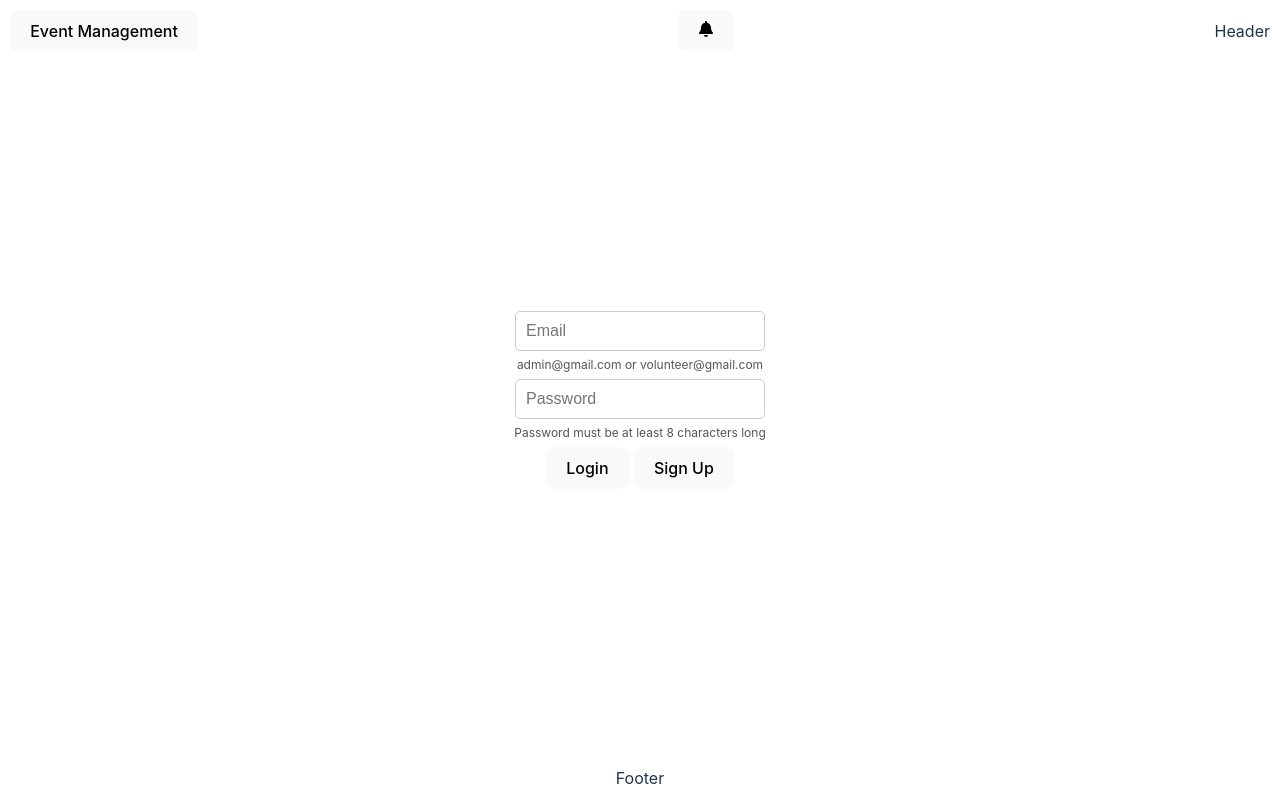
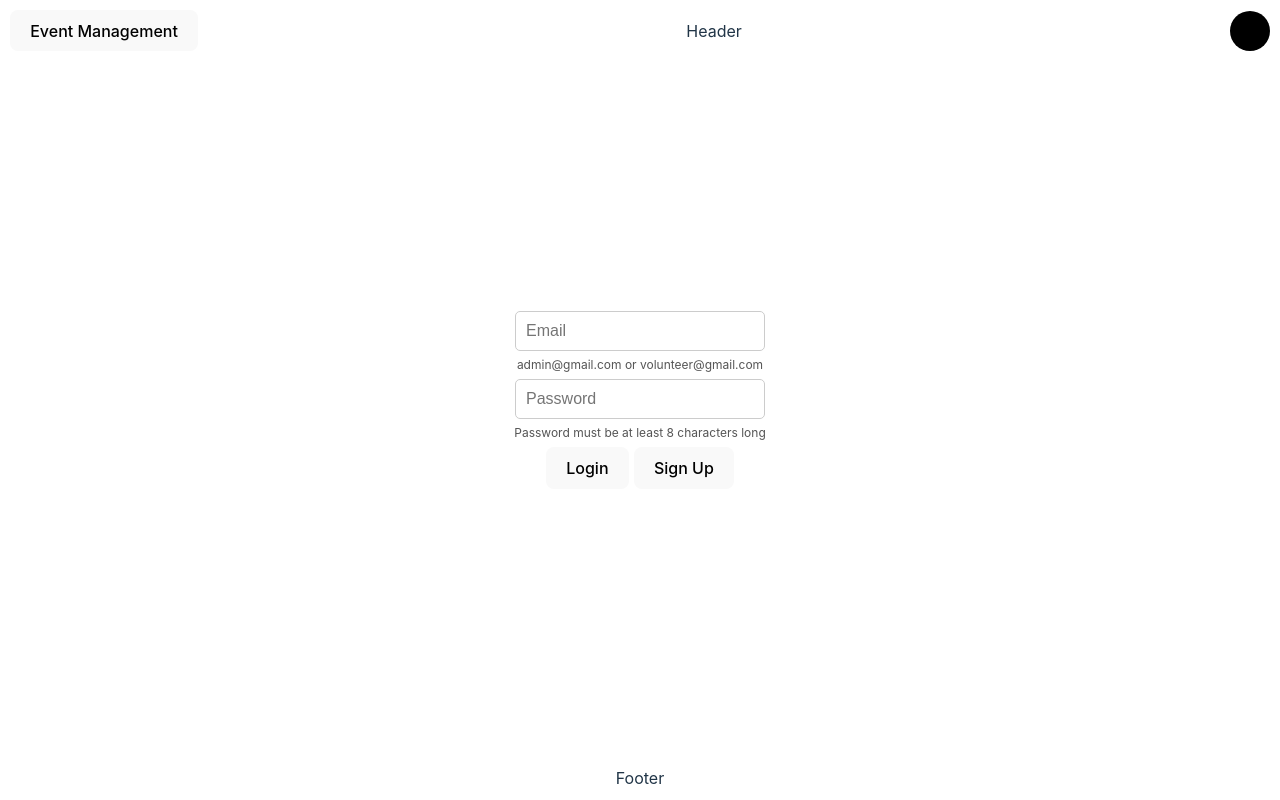
Before and after one commit to potatoluvr/Group-16-Project, a React (Vite) app: page / in a window 1280 px wide. Built offline with nearby package versions, Linux system fonts and the light colour scheme.

Commit message:
Notification with working dropdown

```diff
--- a/src/components/Header.jsx
+++ b/src/components/Header.jsx
@@ -4,13 +4,13 @@ import Notification from "./Notification";
 function Header() {
   return (
     <header>
-      <Link to="/event-management"> {/* Temporary button to open event page, will eventually make it only show for admins*/}
-        <button>
-          Event Management
-        </button>
+      <Link to="/event-management">
+        {" "}
+        {/* Temporary button to open event page, will eventually make it only show for admins*/}
+        <button>Event Management</button>
       </Link>
-      <Notification /> {/* Add Notification button here */}
       <p>Header</p>
+      <Notification />
     </header>
   );
 }
--- a/src/components/Notification.jsx
+++ b/src/components/Notification.jsx
@@ -1,5 +1,6 @@
 import { useState } from "react";
 import { FaBell } from "react-icons/fa";
+import "./NotificationStyle.css";
 
 const Notification = () => {
   const [isDropdownOpen, setIsDropdownOpen] = useState(false); // State to manage dropdown visibility
@@ -10,12 +11,12 @@ const Notification = () => {
 
   return (
     <div className="notification-container">
-      {/* Notification button (bell) */}
+      {/* Notification button */}
       <button className="notification-button" onClick={toggleDropdown}>
         <FaBell />
       </button>
 
-      {/* Dropdown menu for notifications (now contains buttons) */}
+      {/* Dropdown menu for notifications */}
       {isDropdownOpen && (
         <div className="dropdown-menu">
           <button className="notification-item">Notification 1</button>
--- a/src/components/NotificationStyle.css
+++ b/src/components/NotificationStyle.css
@@ -35,17 +35,21 @@
   border: none;
   width: 200px;
   z-index: 1000;
+  display: block;
+  padding: 0;
 }
 
 .notification-item {
   width: 100%;
   padding: 10px;
+  margin: 0;
   border: none;
   background-color: #000000;
   text-align: left;
   cursor: pointer;
   transition: background-color 0.3s;
   border-radius: 4px;
+  box-sizing: border-box;
 }
 
 .notification-item:hover {
```
